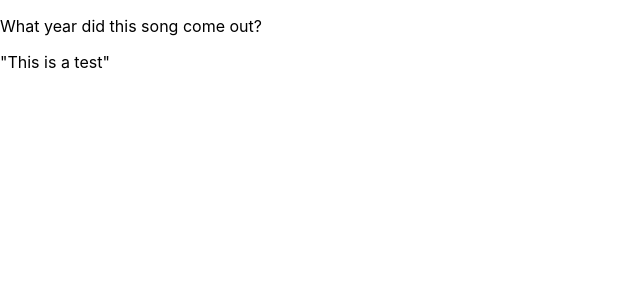
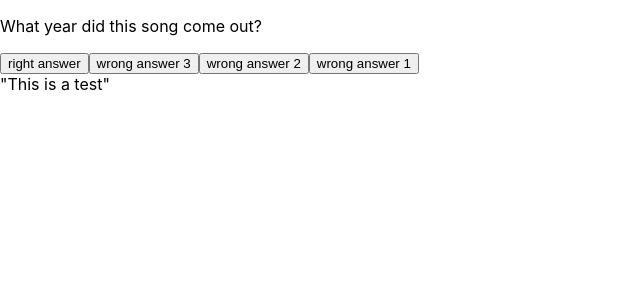
Before and after one commit to JakeGerber/ZotHacks2021, a React (Create React App) app in the folder zothacks-2021/: page / in a window 1280 px wide. Shown: the top 300 px of the page, without its empty margins (0-640 px from the left). Built offline with nearby package versions, Linux system fonts and the light colour scheme.

Commit message:
single page test contains final, one page that refreshes question + answers

```diff
--- a/zothacks-2021/src/Questions/Answers.js
+++ b/zothacks-2021/src/Questions/Answers.js
@@ -1,6 +1,8 @@
-const Answers = () => {
+const Answers = (props) => {
 
-    return (  );
+    return (
+        <button>{props.answer}</button>
+     );
 }
 
 export default Answers;
--- a/zothacks-2021/src/Questions/Question-Page.js
+++ b/zothacks-2021/src/Questions/Question-Page.js
@@ -1,4 +1,5 @@
-import Question from './Question'
+import Answers from './Answers';
+import Question from './Question';
 
 const Questions = ['What year did this song come out?', 'Who wrote this song?', 'Which album is this song from?'];
 
@@ -6,6 +7,12 @@ const Question_Page = () => {
     return (
         <div className="QuestionPage">
             <Question question={Questions[Math.floor(Math.random()*Questions.length)]}/>
+            <div>
+                <Answers answer={}/>
+                <Answers />
+                <Answers />
+                <Answers />
+            </div>
             {/*Button*/}
             {/*Button*/}
             {/*Button*/}
--- a/zothacks-2021/src/Questions/Question.js
+++ b/zothacks-2021/src/Questions/Question.js
@@ -1,7 +1,6 @@
 
 
 const Question = (props) => {
-    console.log(props)
     return (
         <p>{props.question}</p>
 
--- /dev/null
+++ b/zothacks-2021/src/Questions/Question_single_test.js
@@ -0,0 +1,54 @@
+import Answers from './Answers';
+import Question from './Question';
+import {useState, useEffect} from 'react';
+
+const Questions = ['What year did this song come out?', 'Who wrote this song?', 'Which album is this song from?'];
+
+const Question_Page = () => {
+    const [question, changeq] = useState(Questions[Math.floor(Math.random()*Questions.length)]);
+    let answers = ['right answer', 'wrong answer 1', 'wrong answer 2', 'wrong answer 3'];
+    const [button1, cbut1] = useState(answers[0]);
+    const [button2, cbut2] = useState(answers[1]);
+    const [button3, cbut3] = useState(answers[2]);
+    const [button4, cbut4] = useState(answers[3]);
+
+    const reroll_answers = () => {
+        const answer1 = Math.floor(Math.random()*answers.length);
+        cbut1(answers[answer1]);
+        answers.splice(answer1, 1);
+
+        const answer2 = Math.floor(Math.random()*answers.length);
+        cbut2(answers[answer2]);
+        answers.splice(answer2, 1);
+
+        const answer3 = Math.floor(Math.random()*answers.length);
+        cbut3(answers[answer3]);
+        answers.splice(answer3, 1);
+
+        const answer4 = 0;
+        cbut4(answers[answer4]);
+        answers = ['right answer', 'wrong answer 1', 'wrong answer 2', 'wrong answer 3'];
+    }
+
+    const rerollq = () => {
+        changeq(Questions[Math.floor(Math.random()*Questions.length)])
+    }
+
+    useEffect(() => {
+        reroll_answers()
+    }, [question]);
+
+    return (
+        <div className="QuestionPage">
+            <p>{question}</p>
+            <div>
+                <button onClick={rerollq}>{button1}</button>
+                <button onClick={rerollq}>{button2}</button>
+                <button onClick={rerollq}>{button3}</button>
+                <button onClick={rerollq}>{button4}</button>
+            </div>
+        </div>
+     );
+}
+
+export default Question_Page;
--- a/zothacks-2021/src/index.js
+++ b/zothacks-2021/src/index.js
@@ -3,11 +3,11 @@ import ReactDOM from 'react-dom';
 import './index.css';
 import App from './App';
 import reportWebVitals from './reportWebVitals';
-import Question_Page from './Questions/Question-Page';
+import Question_single_test from './Questions/Question_single_test';
 
 ReactDOM.render(
   <React.StrictMode>
-    <Question_Page />
+    <Question_single_test />
     <div>
       "This is a test"
     </div>
```
